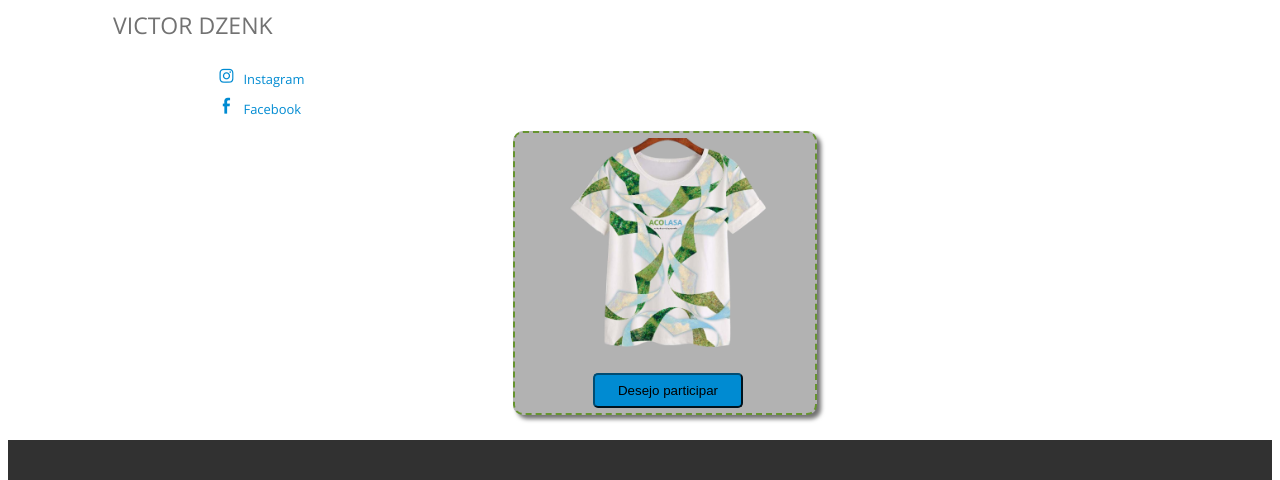
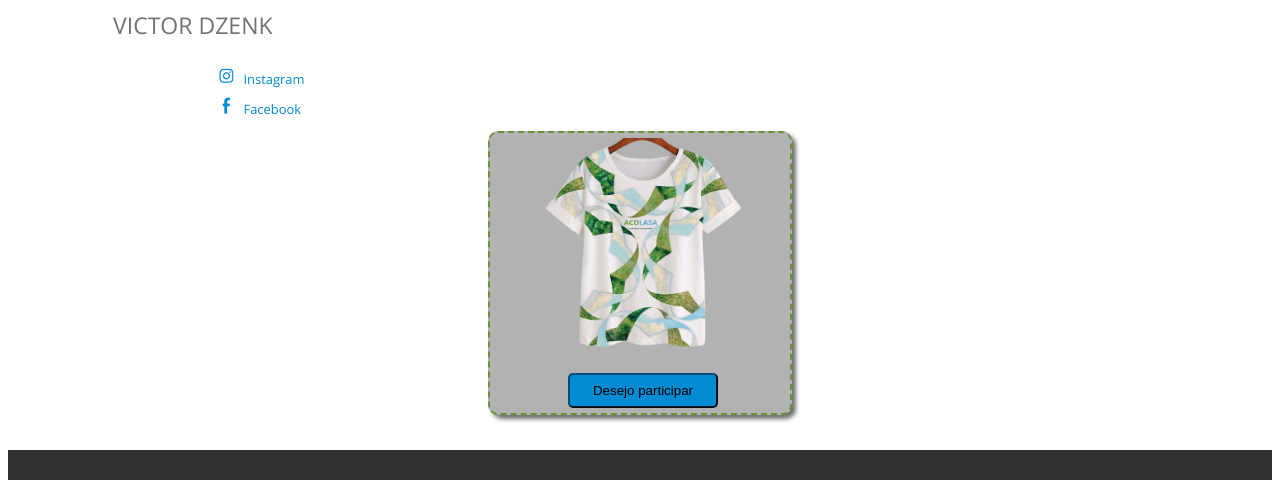
Before and after one commit to Rick-Caetano/acolasa-abrace, a plain HTML site: page index.html in a window 1280 px wide. Shown: the part 1040-1520 px from the top of the page. Drawn offline with nearby package versions, Linux system fonts and the light colour scheme; some packages are replaced by stand-ins of ours; a script that the page names is missing.

Commit message:
Update deskStyle.css

```diff
--- a/Styles/deskStyle.css
+++ b/Styles/deskStyle.css
@@ -316,7 +316,7 @@ article#noticia-principal ul span{
 
 section#camisa{
     position: relative;
-    margin: 10px 500px auto;
+    margin: 10px auto;
     width: 300px;
     height: 280px;
     border-radius: 10px;
```
